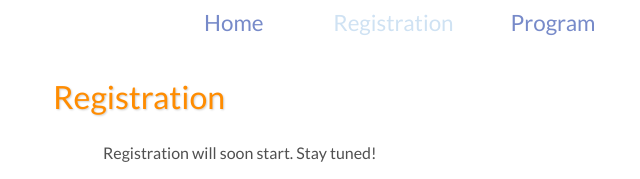
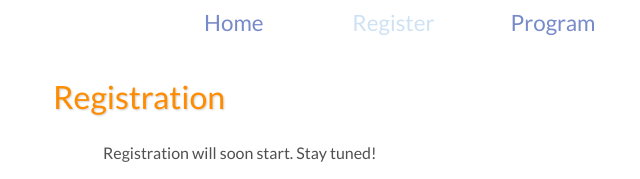
Before and after one commit to experimentalsociology/experimentalsociology.github.io, a plain HTML site: page register/index.html in a window 1280 px wide. Shown: the part 440-619 px from the top of the page, 87-727 px from the left. Drawn offline with Linux system fonts and the light colour scheme; files that its build step writes are made by us from their sources; files whose address does not match are found by name.

Commit message:
Update index.html

```diff
--- a/register/index.html
+++ b/register/index.html
@@ -30,7 +30,7 @@
                 <a title="Conference Home Page" href=".">Home</a>
             </td>
             <td class="navigation">
-                <a class="current" title="Register for the Conference" href="registration">Registration</a>
+                <a class="current" title="Register for the Conference" href="register">Register</a>
             </td>
             <td class="navigation">
                 <a title="Conference Program" href="program">Program</a>
```
